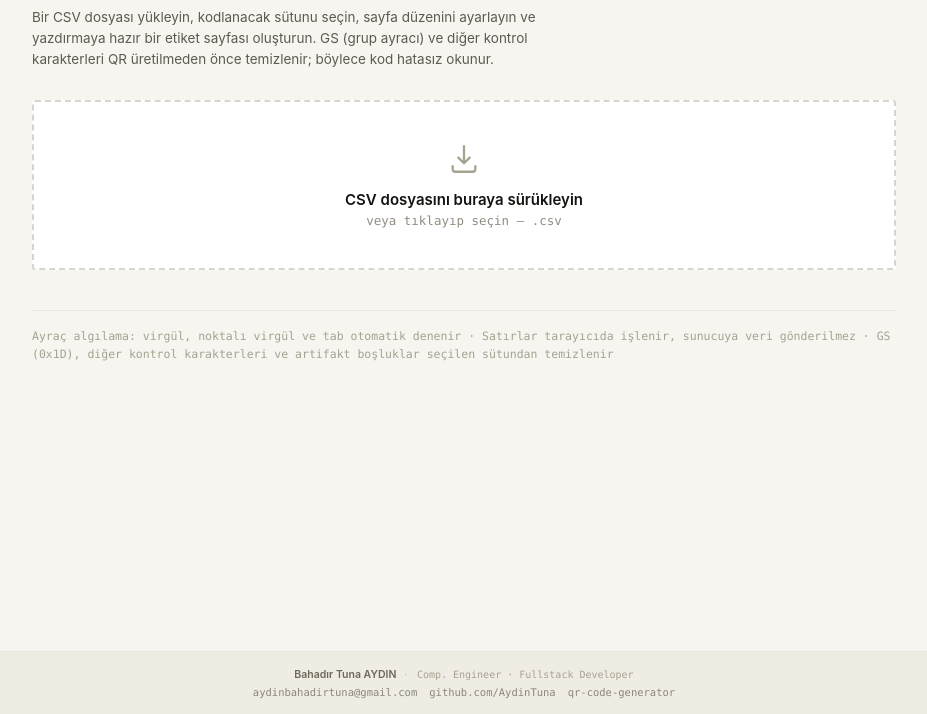
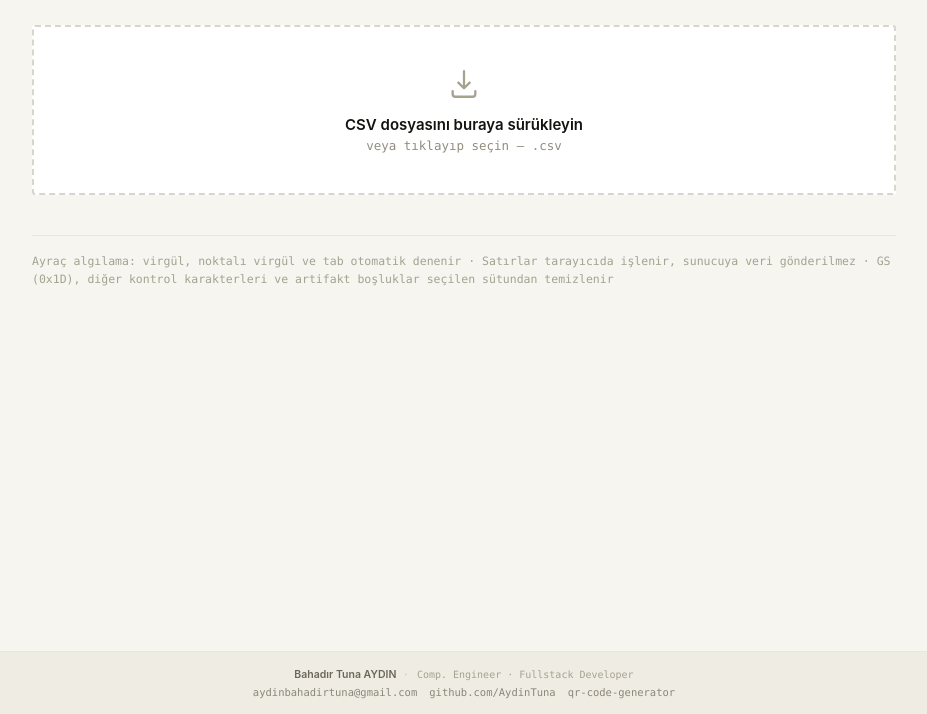
Before and after one commit to AydinTuna/qr-code-generator, a plain HTML site: page index.html in a window 1280 px wide. Shown: the part 86-800 px from the top of the page, without its empty margins (176-1103 px from the left). Drawn offline with nearby package versions, Linux system fonts and the light colour scheme.

Commit message:
quick fix

```diff
--- a/index.html
+++ b/index.html
@@ -53,7 +53,7 @@
     justify-content: space-between;
     border-bottom: 3px solid var(--ink);
     padding-bottom: 14px;
-    margin-bottom: 6px;
+    margin-bottom: 28px;
   }
 
   .masthead h1 {
@@ -67,14 +67,6 @@
     font-family: var(--mono);
     font-size: 11px;
     color: #8a8779;
-  }
-
-  .subline {
-    font-size: 13.5px;
-    color: #5c5a4f;
-    margin: 10px 0 30px;
-    max-width: 60ch;
-    line-height: 1.55;
   }
 
   /* ---------- Dropzone ---------- */
@@ -540,11 +532,6 @@
     <h1>QR Etiket Üretici</h1>
     <div class="tag">CSV → QR / v1.1</div>
   </div>
-  <p class="subline">
-    Bir CSV dosyası yükleyin, kodlanacak sütunu seçin, sayfa düzenini ayarlayın ve
-    yazdırmaya hazır bir etiket sayfası oluşturun. GS (grup ayracı) ve diğer
-    kontrol karakterleri QR üretilmeden önce temizlenir; böylece kod hatasız okunur.
-  </p>
 
   <div class="dropzone" id="dropzone">
     <div class="icon">
```
